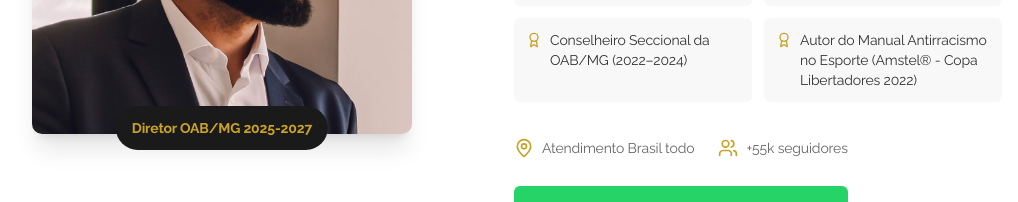
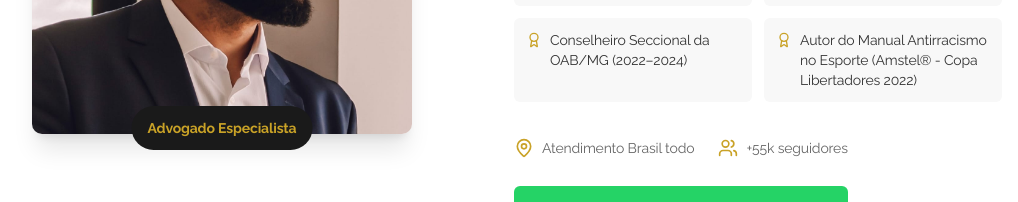
Before and after one commit to ViniciusGavioli/marcelo-colen-site, a Next.js app: page /recurso-heteroidentificacao in a window 1280 px wide. Shown: the part 5580-5782 px from the top of the page, without its empty margins (150-1168 px from the left). Built offline with nearby package versions, Linux system fonts and the light colour scheme; no server answers; a web font is replaced by a local one.

Commit message:
chore: update authority title in hetero page

```diff
--- a/src/components/landing/hetero/hetero-autoridade.tsx
+++ b/src/components/landing/hetero/hetero-autoridade.tsx
@@ -48,7 +48,7 @@ export function HeteroAutoridade() {
                                     className="absolute -bottom-4 left-1/2 -translate-x-1/2 px-4 py-2 rounded-full whitespace-nowrap"
                                     style={{ backgroundColor: '#1a1a1a', color: '#c9a227' }}
                                 >
-                                    <span className="text-sm font-bold">Diretor OAB/MG 2025-2027</span>
+                                    <span className="text-sm font-bold">Advogado Especialista</span>
                                 </div>
                             </div>
                         </div>
```
